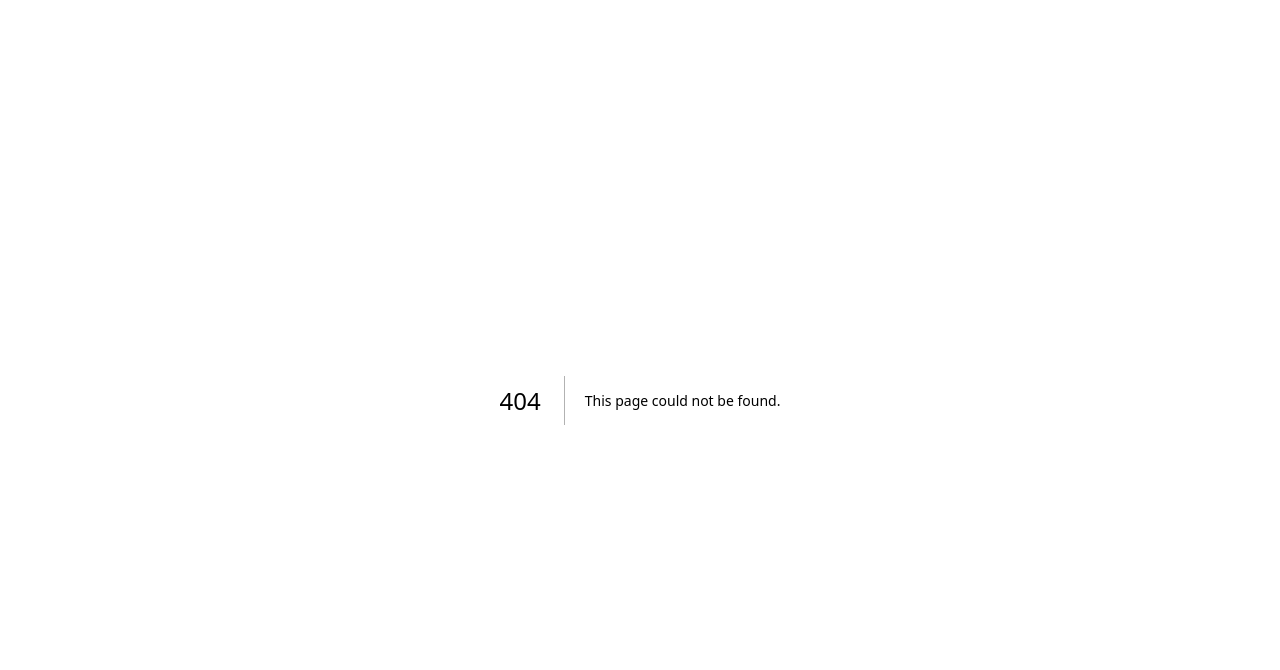
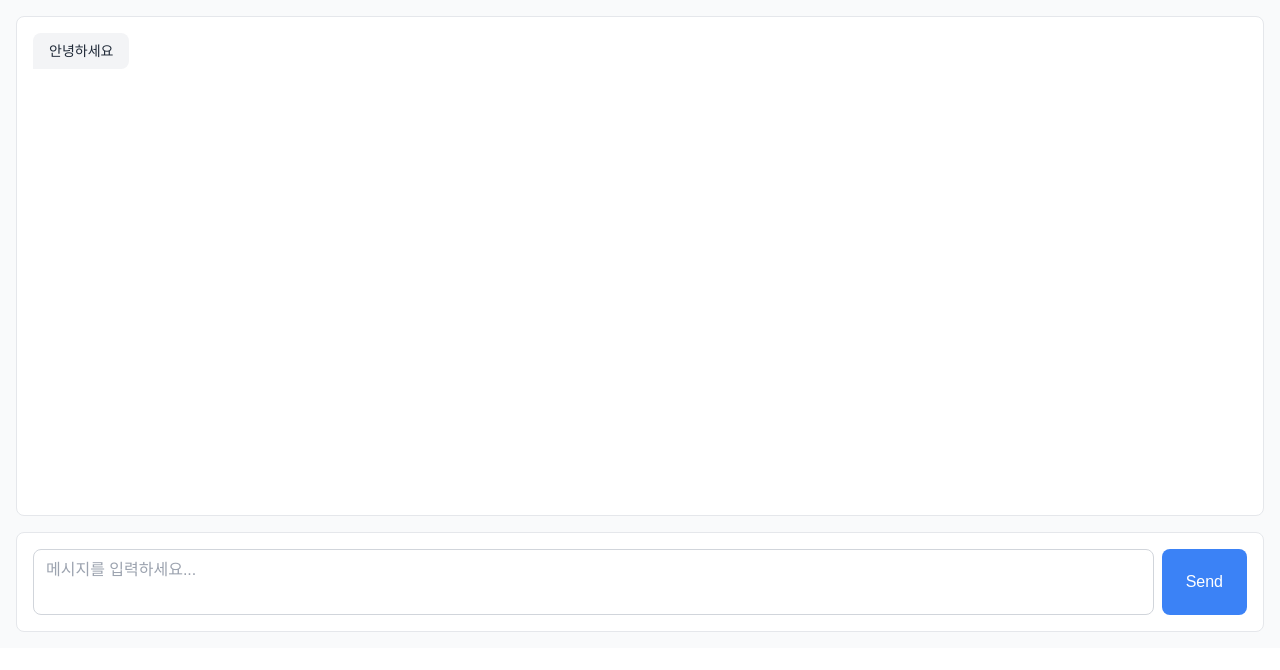
Before and after one commit to ipadorusa/audio-chat, a Next.js app: page /chat in a window 1280 px wide. Before the commit this address had no page. Shown: the top 670 px of the page. Built offline with nearby package versions, Linux system fonts and the light colour scheme.

Commit message:
feat(chat): chat

```diff
--- a/package.json
+++ b/package.json
@@ -24,7 +24,7 @@
     "eslint": "^8",
     "eslint-config-next": "14.2.30",
     "postcss": "^8.5.6",
-    "tailwindcss": "^4.1.11",
+    "tailwindcss": "^3.4.0",
     "typescript": "^5"
   },
   "packageManager": "pnpm@10.4.0+sha512.6b849d0787d97f8f4e1f03a9b8ff8f038e79e153d6f11ae539ae7c435ff9e796df6a862c991502695c7f9e8fac8aeafc1ac5a8dab47e36148d183832d886dd52"
--- /dev/null
+++ b/postcss.config.js
@@ -0,0 +1,6 @@
+module.exports = {
+  plugins: {
+    tailwindcss: {},
+    autoprefixer: {}
+  }
+};
--- a/src/app/api/example/route.ts
+++ b/src/app/api/example/route.ts
@@ -1,4 +1,4 @@
-import { NextRequest, NextResponse } from "next/server";
+import { NextResponse } from "next/server";
 
 // API 사용 예시를 위한 엔드포인트
 export async function GET() {
--- /dev/null
+++ b/src/app/chat/Chat.tsx
@@ -0,0 +1,69 @@
+"use client"
+import React, { useState } from 'react'
+
+export default function Chat() {
+  const [question] = useState([
+    "안녕하세요",
+    "너는 누구냐?",
+    "오늘 날씨는 어때?",
+    "뭐 재미있는 이야기 없어?",
+    "취미가 뭐야?"
+  ])
+  const [chatHistory, setChatHistory] = useState<{ type: 'question' | 'answer', text: string }[]>([
+    { type: 'question', text: "안녕하세요" }
+  ]);
+  const [inputValue, setInputValue] = useState("");
+  const [currentQuestionIndex, setCurrentQuestionIndex] = useState(0);
+
+  const handleSend = () => {
+    if (inputValue.trim()) {
+      // 답변 추가
+      const newHistory: { type: 'question' | 'answer', text: string }[] = [...chatHistory, { type: 'answer' as const, text: inputValue }];
+
+      // 다음 질문이 있으면 추가
+      if (currentQuestionIndex < question.length - 1) {
+        const nextQuestionIndex = currentQuestionIndex + 1;
+        newHistory.push({ type: 'question' as const, text: question[nextQuestionIndex] });
+        setCurrentQuestionIndex(nextQuestionIndex);
+      }
+
+      setChatHistory(newHistory);
+      setInputValue("");
+    }
+  }
+
+  return (
+    <div className="flex flex-col bg-gray-50 p-4">
+      <div className="chat-list h-[500px] overflow-auto p-4 space-y-4 bg-white border border-gray-200 rounded-lg mb-4">
+        {chatHistory.map((chat, index) => (
+          <div key={index} className={`flex ${chat.type === 'question' ? 'justify-start' : 'justify-end'}`}>
+            <div className={`max-w-xs lg:max-w-md px-4 py-2 ${chat.type === 'question'
+              ? 'bg-gray-100 text-gray-800 rounded-br-lg rounded-tl-lg rounded-tr-lg'
+              : 'bg-blue-500 text-white rounded-bl-lg rounded-tl-lg rounded-tr-lg'
+              }`}>
+              <p className="text-sm">{chat.text}</p>
+            </div>
+          </div>
+        ))}
+      </div>
+      <div className="bg-white border border-gray-200 rounded-lg p-4">
+        <div className="flex space-x-2">
+          <textarea
+            value={inputValue}
+            onChange={(e) => setInputValue(e.target.value)}
+            className="flex-1 border border-gray-300 rounded-lg px-3 py-2 focus:outline-none focus:ring-2 focus:ring-blue-500 resize-none"
+            rows={2}
+            placeholder="메시지를 입력하세요..."
+          />
+          <button
+            type="button"
+            onClick={handleSend}
+            className="bg-blue-500 text-white px-6 py-2 rounded-lg hover:bg-blue-600 focus:outline-none focus:ring-2 focus:ring-blue-500 transition-colors"
+          >
+            Send
+          </button>
+        </div>
+      </div>
+    </div>
+  )
+}
--- /dev/null
+++ b/src/app/chat/page.tsx
@@ -0,0 +1,7 @@
+import React from 'react'
+import Chat from './Chat'
+export default function page() {
+  return (
+    <div><Chat /></div>
+  )
+}
--- a/src/app/globals.css
+++ b/src/app/globals.css
@@ -1,3 +1,7 @@
+@tailwind base;
+@tailwind components;
+@tailwind utilities;
+
 :root {
   --background: #ffffff;
   --foreground: #171717;
--- a/src/app/page.tsx
+++ b/src/app/page.tsx
@@ -10,11 +10,20 @@ export default function Home() {
   const [useWebSpeechAPI, setUseWebSpeechAPI] = useState(true);
   const [micStatus, setMicStatus] = useState<'unknown' | 'granted' | 'denied' | 'checking'>('unknown');
   const [audioLevel, setAudioLevel] = useState(0);
+  const [isWebSpeechSupported, setIsWebSpeechSupported] = useState(false);
   const recognitionRef = useRef<SpeechRecognition | null>(null);
   const audioContextRef = useRef<AudioContext | null>(null);
   const analyserRef = useRef<AnalyserNode | null>(null);
   const microphoneRef = useRef<MediaStreamAudioSourceNode | null>(null);
   const animationFrameRef = useRef<number | null>(null);
+
+  // 클라이언트 사이드에서만 실행되는 초기화
+  useEffect(() => {
+    // Web Speech API 지원 확인
+    if (typeof window !== 'undefined') {
+      setIsWebSpeechSupported('webkitSpeechRecognition' in window || 'SpeechRecognition' in window);
+    }
+  }, []);
 
   // 마이크 권한 확인
   const checkMicrophonePermission = async () => {
@@ -87,14 +96,9 @@ export default function Home() {
     };
   }, []);
 
-  // Web Speech API 지원 확인
-  const isWebSpeechSupported = () => {
-    return 'webkitSpeechRecognition' in window || 'SpeechRecognition' in window;
-  };
-
   // Web Speech API로 음성 인식 시작
   const startWebSpeechRecognition = () => {
-    if (!isWebSpeechSupported()) {
+    if (!isWebSpeechSupported) {
       setError('이 브라우저는 음성 인식을 지원하지 않습니다.');
       return;
     }
@@ -260,7 +264,7 @@ export default function Home() {
           </label>
         </div>
 
-        {!isWebSpeechSupported() && useWebSpeechAPI && (
+        {!isWebSpeechSupported && useWebSpeechAPI && (
           <div className={styles.warning}>
             ⚠️ 이 브라우저는 Web Speech API를 지원하지 않습니다. Chrome, Edge, Safari를 사용해주세요.
           </div>
@@ -270,7 +274,7 @@ export default function Home() {
           <button
             onClick={toggleRecording}
             className={`${styles.recordButton} ${isRecording ? styles.recording : ''}`}
-            disabled={useWebSpeechAPI && !isWebSpeechSupported()}
+            disabled={useWebSpeechAPI && !isWebSpeechSupported}
           >
             {isRecording ? '음성 인식 중지' : '음성 인식 시작'}
           </button>
--- a/src/types/global.d.ts
+++ b/src/types/global.d.ts
@@ -3,14 +3,14 @@ interface SpeechRecognition extends EventTarget {
   continuous: boolean;
   interimResults: boolean;
   lang: string;
-  onstart: ((this: SpeechRecognition, ev: Event) => any) | null;
+  onstart: ((this: SpeechRecognition, ev: Event) => void) | null;
   onresult:
-    | ((this: SpeechRecognition, ev: SpeechRecognitionEvent) => any)
+    | ((this: SpeechRecognition, ev: SpeechRecognitionEvent) => void)
     | null;
   onerror:
-    | ((this: SpeechRecognition, ev: SpeechRecognitionErrorEvent) => any)
+    | ((this: SpeechRecognition, ev: SpeechRecognitionErrorEvent) => void)
     | null;
-  onend: ((this: SpeechRecognition, ev: Event) => any) | null;
+  onend: ((this: SpeechRecognition, ev: Event) => void) | null;
   start(): void;
   stop(): void;
 }
@@ -42,12 +42,12 @@ interface SpeechRecognitionAlternative {
   confidence: number;
 }
 
-declare var SpeechRecognition: {
+declare const SpeechRecognition: {
   prototype: SpeechRecognition;
   new (): SpeechRecognition;
 };
 
-declare var webkitSpeechRecognition: {
+declare const webkitSpeechRecognition: {
   prototype: SpeechRecognition;
   new (): SpeechRecognition;
 };
--- /dev/null
+++ b/tailwind.config.js
@@ -0,0 +1,12 @@
+/** @type {import('tailwindcss').Config} */
+module.exports = {
+  content: [
+    "./src/pages/**/*.{js,ts,jsx,tsx,mdx}",
+    "./src/components/**/*.{js,ts,jsx,tsx,mdx}",
+    "./src/app/**/*.{js,ts,jsx,tsx,mdx}"
+  ],
+  theme: {
+    extend: {}
+  },
+  plugins: []
+};
```
Also changed, not shown: 1 other file (tests, documents, lock files or other folders).
